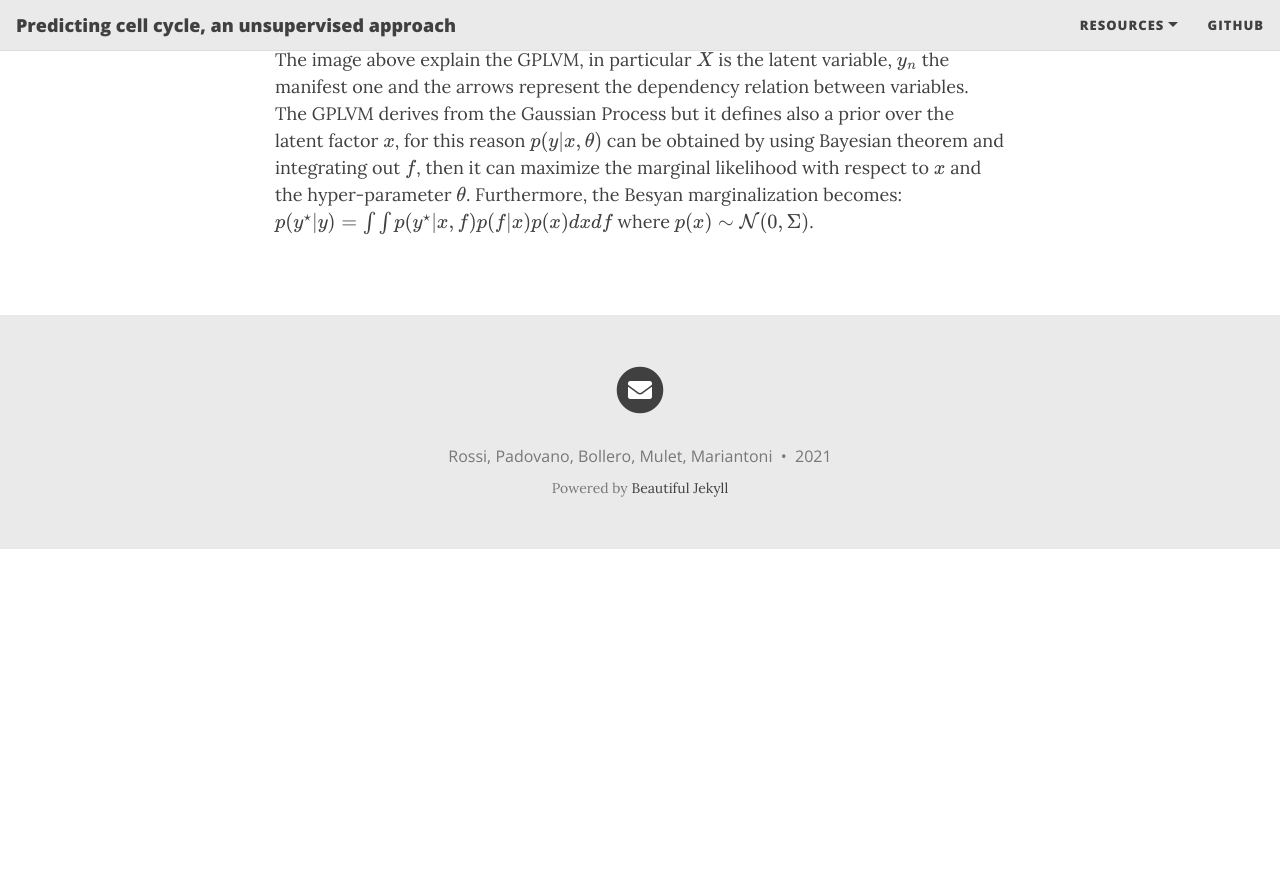
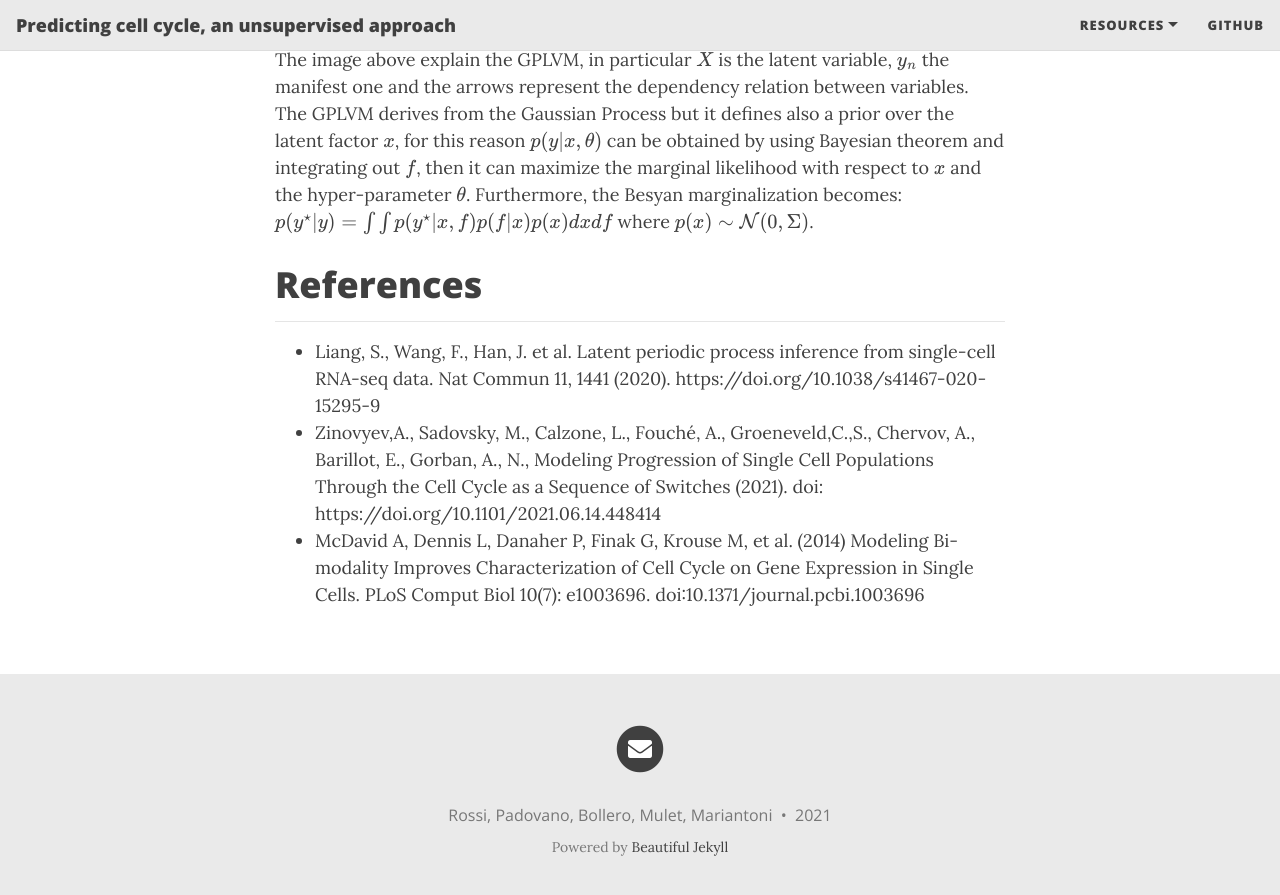
Before and after one commit to lucarossi9/statistical_computation_4, a Jekyll site: the page built from index.md, in a window 1280 px wide and 900 px high, scrolled down 10113 px. Shown: the top 895 px of the window. Built offline with Jekyll 4.4.1, drawn with Linux system fonts in a browser that asks for light colours; nearby versions of some CDN libraries; formulas are drawn with MathJax 3; the list of posts is cut into pages by our own code; before the commit the page ends 10662 px from its top, so only the background shows below that.

Commit message:
Update index.md

```diff
--- a/index.md
+++ b/index.md
@@ -141,3 +141,12 @@ $$
 p(y^\star \vert y)=\int \int p(y^\star \vert x ,f)p(f\vert x)p(x)dxdf
 $$
 where $$p(x)\sim \mathcal{N}(0,\Sigma)$$.
+
+
+# References
+--------------------------------------------------
+
+* Liang, S., Wang, F., Han, J. et al. Latent periodic process inference from single-cell RNA-seq data. Nat Commun 11, 1441 (2020). https://doi.org/10.1038/s41467-020-15295-9
+* Zinovyev,A., Sadovsky, M., Calzone, L., Fouché, A., Groeneveld,C.,S., Chervov, A., Barillot, E., Gorban, A., N., Modeling Progression of Single Cell Populations Through the Cell Cycle as a Sequence of Switches (2021). doi: https://doi.org/10.1101/2021.06.14.448414
+* McDavid A, Dennis L, Danaher P, Finak G, Krouse M, et al. (2014) Modeling Bi-modality Improves Characterization of Cell Cycle on Gene Expression in
+Single Cells. PLoS Comput Biol 10(7): e1003696. doi:10.1371/journal.pcbi.1003696
```
